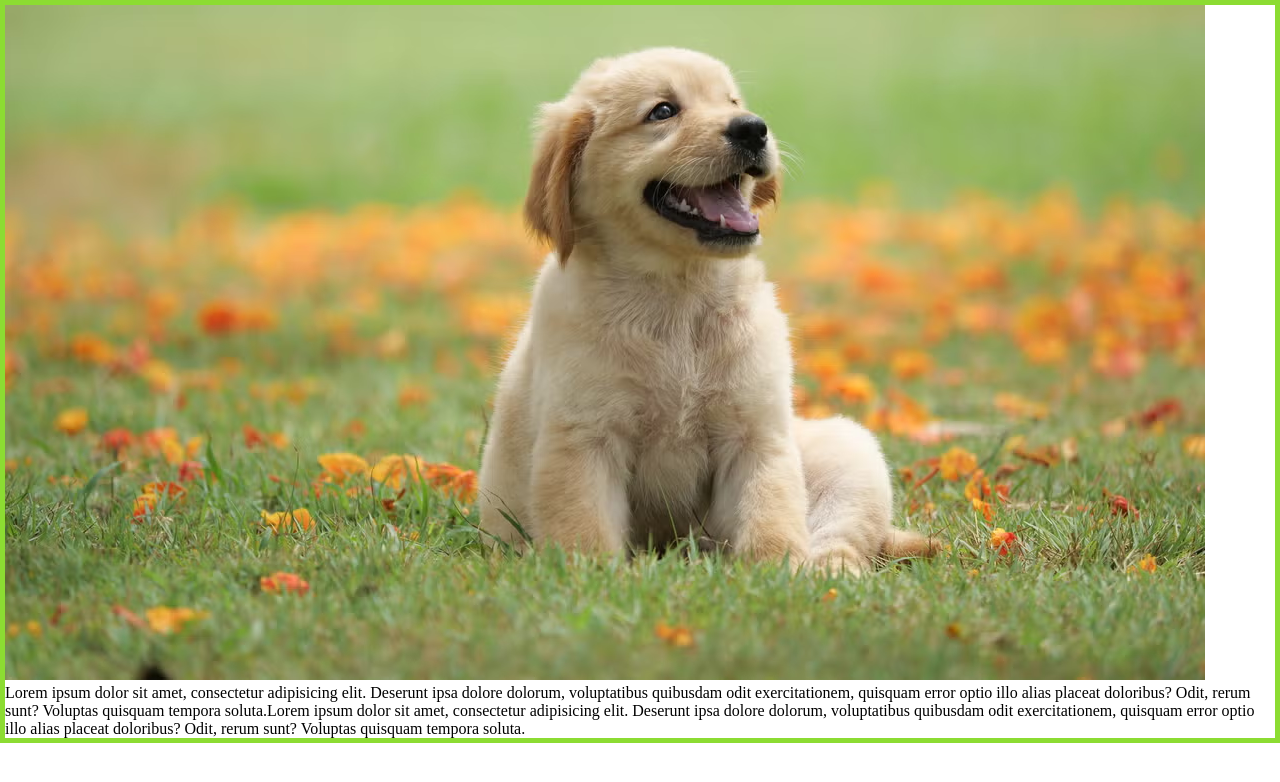
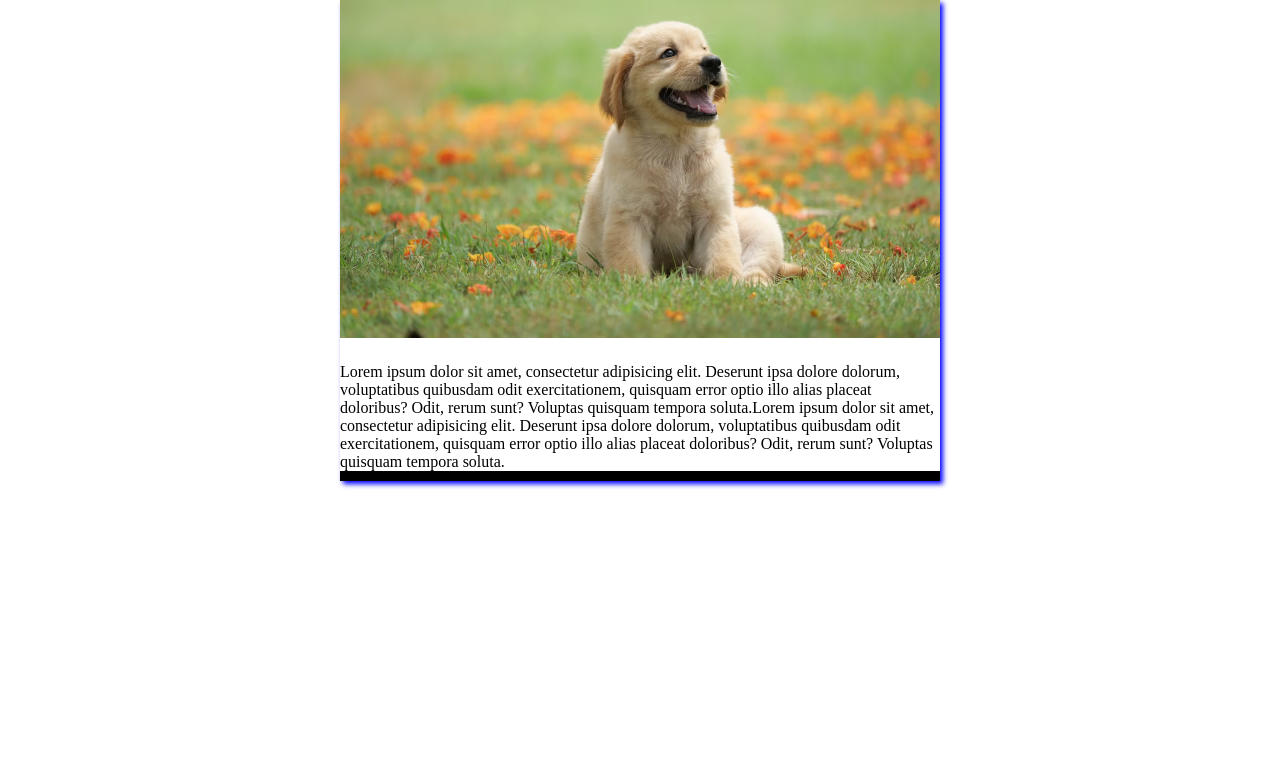
Before and after one commit to tonmoyprogrammer/my-first-project, a plain HTML site: page index.html in a window 1280 px wide. Drawn offline with Linux system fonts and the light colour scheme.

Commit message:
again i added new color

```diff
--- a/index.css
+++ b/index.css
@@ -5,8 +5,23 @@
 }
 #con
 {
-    margin:0px auto 20px auto;
-     padding:0px auto 20px auto;
-    border:5px solid rgb(140,220,50);
+   width:600px;
+   margin:0px auto 20px auto;
+    border-bottom: 10px solid black;
+    box-shadow: 3px 3px 5px blue;
+
 
 }
+#con img{
+    width:100%;
+    float:left;
+    height:auto;
+    padding-bottom: 25px;;
+
+
+}
+div #con p
+{
+   width:500px;
+   padding-left:25px ;
+}
```
